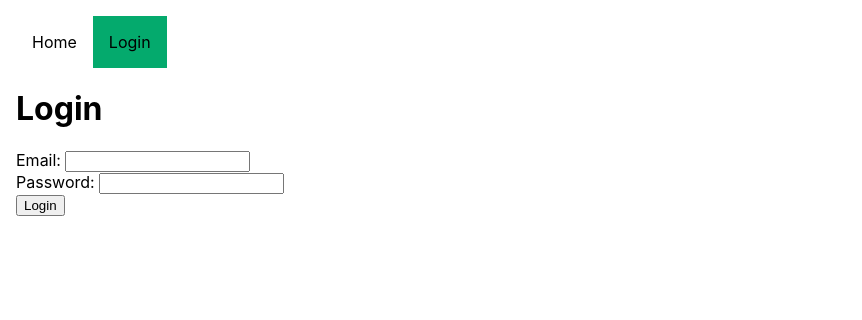
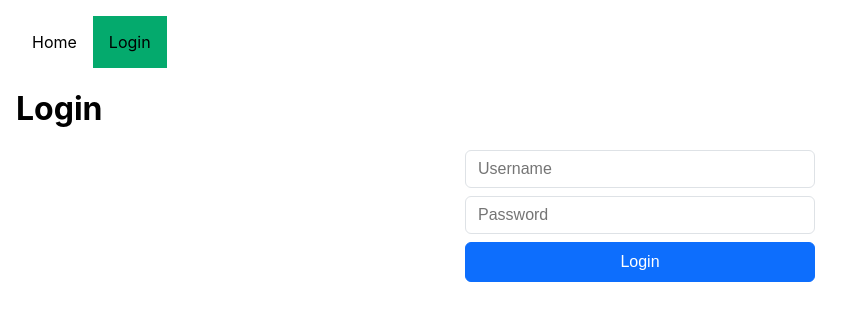
Before and after one commit to yemi-f/apartment-viewing-appointment-frontend, a React (Create React App) app: page /login in a window 1280 px wide. Shown: the top 320 px of the page, without its empty margins (0-862 px from the left). Built offline with nearby package versions, Linux system fonts and the light colour scheme; no server answers.

Commit message:
update style

```diff
--- /dev/null
+++ b/src/pages/LoginPage.css
@@ -0,0 +1,48 @@
+.FormContainer {
+  max-width: 350px;
+  margin-left: auto;
+  margin-right: auto;
+}
+
+#login-button {
+  display: block;
+  padding: 8px;
+  text-align: center;
+  cursor: pointer;
+  height: 40px;
+  background-color: #0d6efd;
+  border: 1px solid #0d6efd;
+  color: #fff;
+  width: 100%;
+}
+
+.LoginInput {
+  font-size: 1rem;
+  border-radius: 0.375rem;
+  width: 100%;
+  box-sizing: border-box;
+}
+
+.InputContainer {
+  width: 100%;
+  margin-top: 8px;
+}
+
+#username,
+#password {
+  padding: 0.375rem 0.75rem;
+  line-height: 1.5;
+  color: #212529;
+  border: 1px solid #dee2e6;
+  margin: 0;
+  appearance: none;
+}
+
+#login-button:hover:enabled {
+  background-color: #0b5ed7;
+}
+
+#login-button:disabled {
+  opacity: 0.65;
+  cursor: default;
+}
--- a/src/pages/LoginPage.js
+++ b/src/pages/LoginPage.js
@@ -1,19 +1,42 @@
 import React from "react";
 import { useAuth } from "../context/AuthProvider";
+import "./LoginPage.css";
 
 export const LoginPage = () => {
   const { handleLogin } = useAuth();
+
   return (
-    <div>
+    <div className="LoginContainer">
       <h1>Login</h1>
-      <form onSubmit={handleLogin}>
-        <label htmlFor="username">Email: </label>
-        <input type="text" id="username" name="username" required />
-        <br />
-        <label htmlFor="password">Password: </label>
-        <input type="password" id="password" name="password" required />
-        <br />
-        <input type="submit" value="Login" className="LoginButton" />
+      <form className="FormContainer" onSubmit={handleLogin}>
+        <div className="InputContainer">
+          <input
+            type="text"
+            id="username"
+            name="username"
+            placeholder="Username"
+            className="LoginInput"
+            required
+          />
+        </div>
+        <div className="InputContainer">
+          <input
+            type="password"
+            id="password"
+            name="password"
+            placeholder="Password"
+            className="LoginInput"
+            required
+          />
+        </div>
+        <div className="InputContainer">
+          <input
+            type="submit"
+            value="Login"
+            id="login-button"
+            className="LoginInput"
+          />
+        </div>
       </form>
     </div>
   );
```
